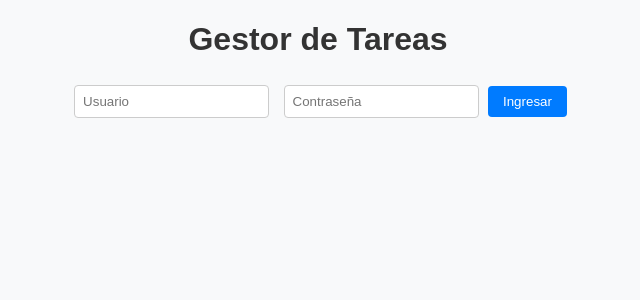
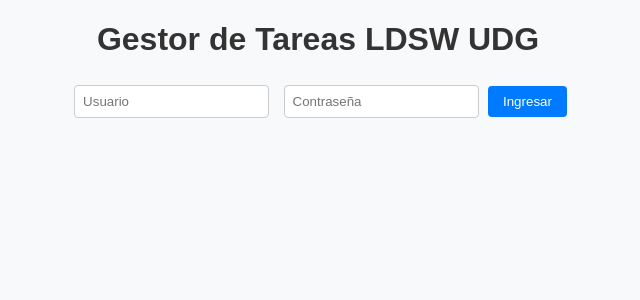
Before and after one commit to AlfonsoRobles/AppWebdinamica, a PHP site: page / in a window 1280 px wide. Shown: the top 300 px of the page, without its empty margins (322-962 px from the left). Run offline with PHP 8.4, Linux system fonts and the light colour scheme; some libraries are stand-ins or nearby versions.

Commit message:
Update index.php

```diff
--- a/index.php
+++ b/index.php
@@ -21,7 +21,7 @@
   <script src="js/main.js"></script>
 </head>
 <body>
-  <h1>Gestor de Tareas</h1>
+  <h1>Gestor de Tareas LDSW UDG</h1>
 
   <!-- Login -->
   <form id="loginForm">
```
